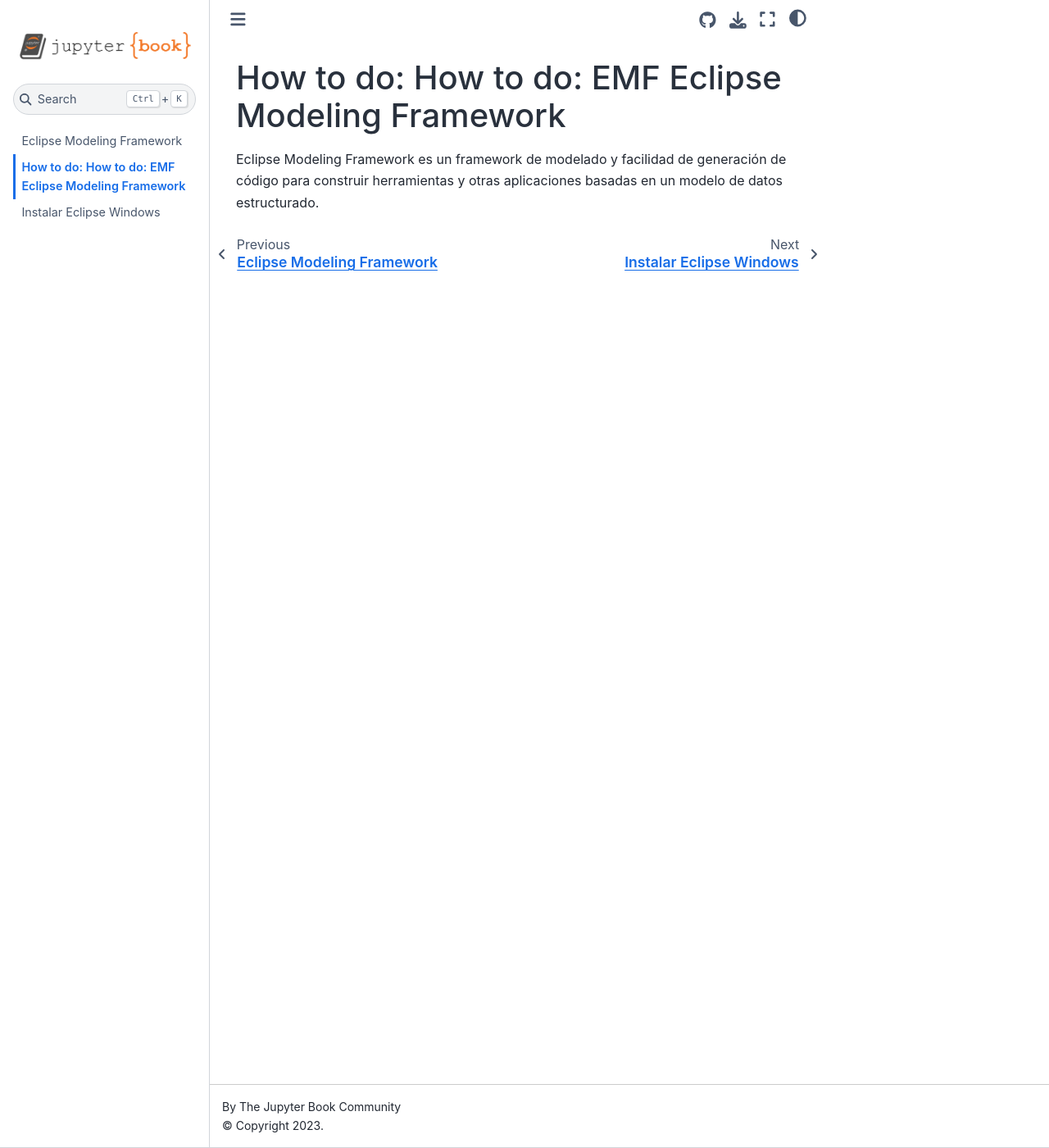
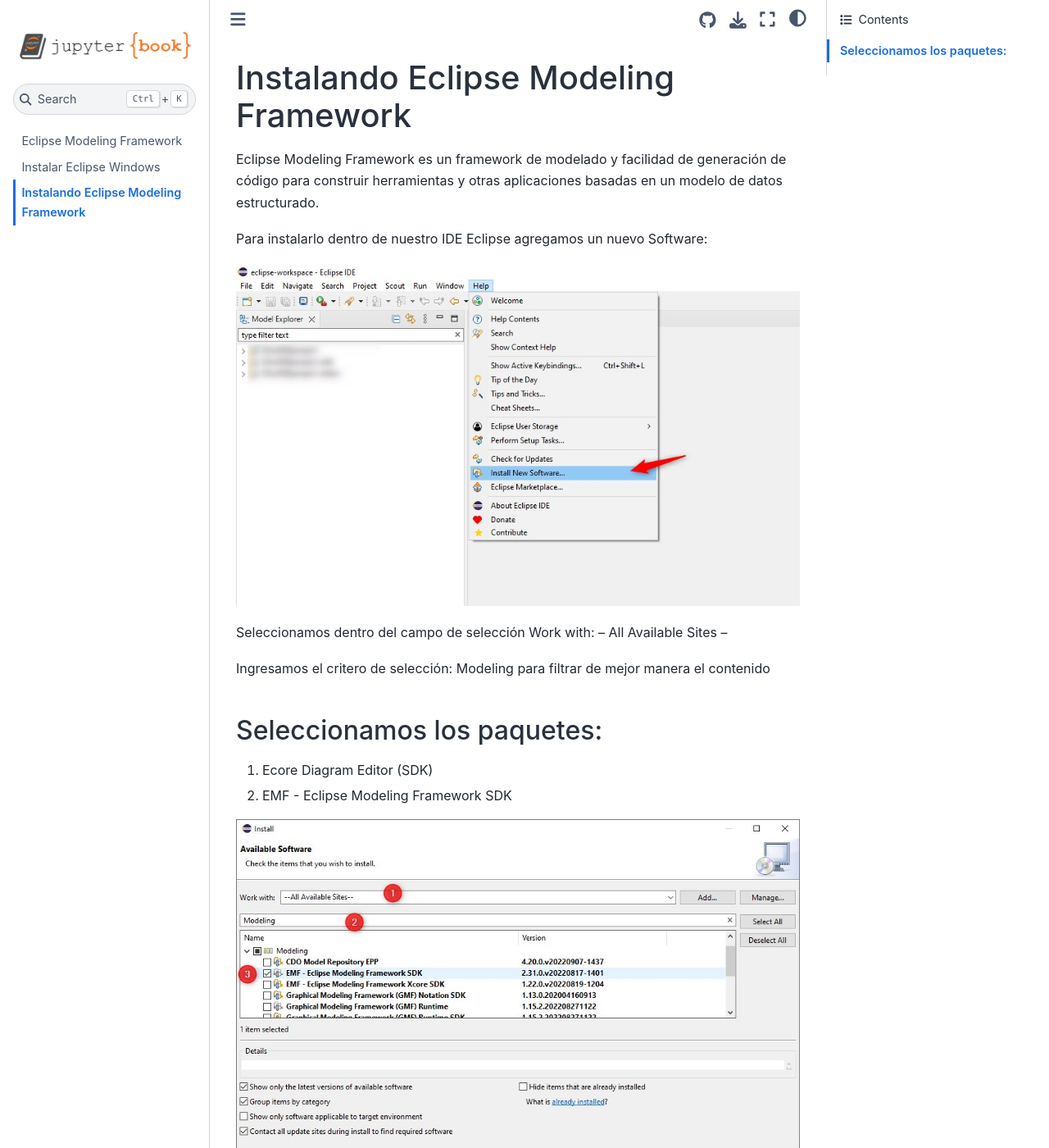
Before and after one commit to edisao/emf, a Jupyter Book: the page built from emf.md, in a window 1280 px wide and 1400 px high. Shown: the whole window at 82% size. Built offline with Jupyter Book 1.0.4 settings and Sphinx 7.4.7 and the Sphinx Book theme 1.1.4, drawn with Linux system fonts in a browser that asks for light colours.

Commit message:
Instalando Eclipse Modeling Framework

```diff
--- a/_toc.yml
+++ b/_toc.yml
@@ -4,5 +4,5 @@
 format: jb-book
 root: intro
 chapters:
+  - file: eclipse
   - file: emf
-  - file: eclipse
--- a/emf.md
+++ b/emf.md
@@ -1,3 +1,18 @@
-# How to do: How to do: EMF Eclipse Modeling Framework
+# Instalando Eclipse Modeling Framework
 
 Eclipse Modeling Framework es un framework de modelado y facilidad de generación de código para construir herramientas y otras aplicaciones basadas en un modelo de datos estructurado.
+
+Para instalarlo dentro de nuestro IDE Eclipse agregamos un nuevo Software:
+
+![alt text](https://github.com/edisao/emf/blob/main/images/emf1.jpg?raw=true)
+
+Seleccionamos dentro del campo de selección Work with: -- All Available Sites --
+
+Ingresamos el critero de selección: Modeling para filtrar de mejor manera el contenido
+
+##### Seleccionamos los paquetes:
+
+1. Ecore Diagram Editor (SDK)
+2. EMF - Eclipse Modeling Framework SDK
+
+![alt text](https://github.com/edisao/emf/blob/main/images/emf2.jpg?raw=true)
```
Also changed, not shown: images/emf1.jpg (added), images/emf2.jpg (added).
